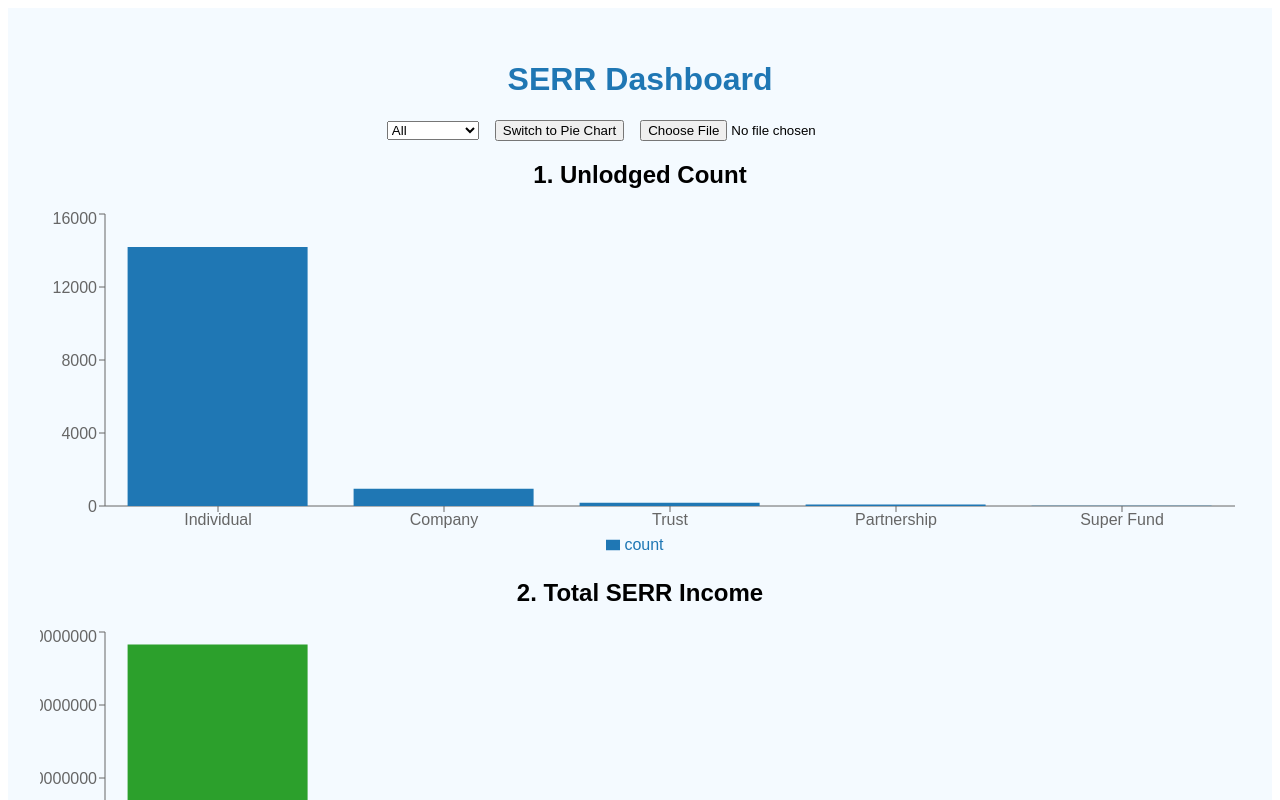
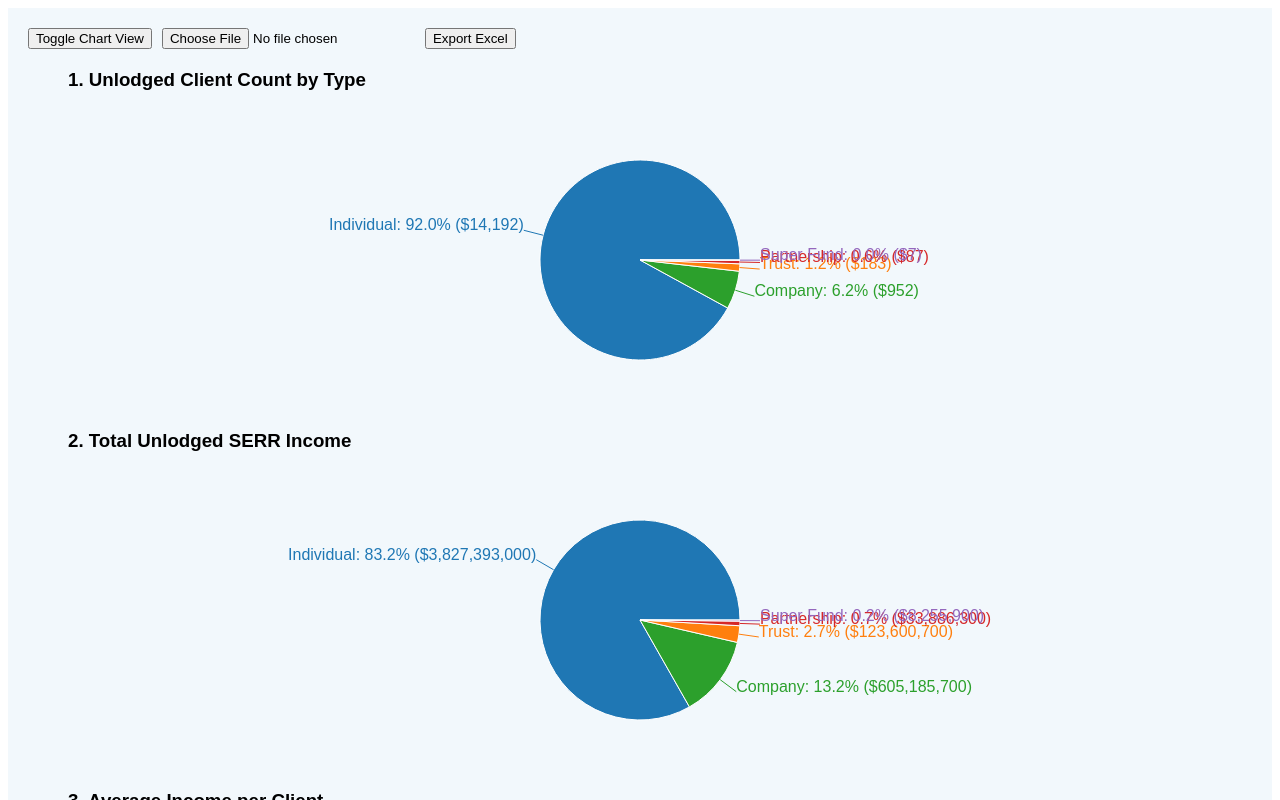
Before and after one commit to YifanZhang1234/rotation-1, a React (Create React App) app: page / in a window 1280 px wide. Shown: the top 800 px of the page. Built offline with nearby package versions, Linux system fonts and the light colour scheme.

Commit message:
🚀 serr7: rebuilt + pie switch + CSV + loading

```diff
--- a/src/Dashboard.js
+++ b/src/Dashboard.js
@@ -1,145 +1,112 @@
 
-import React, { useState, useEffect } from "react";
+import React, { useEffect, useState } from "react";
 import {
-  BarChart, Bar, XAxis, YAxis, Tooltip,
-  PieChart, Pie, Cell, Legend, ResponsiveContainer
+  PieChart, Pie, Cell, BarChart, Bar, XAxis, YAxis, Tooltip, Legend, ResponsiveContainer
 } from "recharts";
+import * as XLSX from "xlsx";
 
-const rawCounts = [
-  { type: "Individual", count: 14192 },
-  { type: "Company", count: 952 },
-  { type: "Trust", count: 183 },
-  { type: "Partnership", count: 87 },
-  { type: "Super Fund", count: 7 }
+const COLORS = ["#1f77b4", "#2ca02c", "#ff7f0e", "#d62728", "#9467bd"];
+const TYPES = ["Individual", "Company", "Trust", "Partnership", "Super Fund"];
+
+const initialData = [
+  { type: "Individual", count: 14192, total: 3827393000 },
+  { type: "Company", count: 952, total: 605185700 },
+  { type: "Trust", count: 183, total: 123600700 },
+  { type: "Partnership", count: 87, total: 33886300 },
+  { type: "Super Fund", count: 7, total: 8255900 }
 ];
 
-const rawTotals = [
-  { type: "Individual", income: 3827393000 },
-  { type: "Company", income: 605185700 },
-  { type: "Trust", income: 123600700 },
-  { type: "Partnership", income: 29481070 },
-  { type: "Super Fund", income: 577913.6 }
-];
-
-const rawAverages = [
-  { type: "Trust", average: 675413.62 },
-  { type: "Company", average: 635699.30 },
-  { type: "Partnership", average: 338862.88 },
-  { type: "Individual", average: 269686.63 },
-  { type: "Super Fund", average: 82559.09 }
-];
-
-const COLORS = ["#1f77b4", "#2ca02c", "#ff7f0e", "#d62728", "#9467bd"];
-
-export default function Dashboard() {
-  const [filter, setFilter] = useState("All");
-  const [chartType, setChartType] = useState("bar");
+const Dashboard = () => {
+  const [data, setData] = useState(initialData);
   const [loading, setLoading] = useState(true);
-  const [counts, setCounts] = useState(rawCounts);
+  const [viewType, setViewType] = useState("pie");
 
   useEffect(() => {
-    setTimeout(() => setLoading(false), 1000);
+    setTimeout(() => setLoading(false), 800); // Loading 动效
   }, []);
 
-  const filteredCounts = filter === "All" ? counts : counts.filter(d => d.type === filter);
-  const filteredTotals = filter === "All" ? rawTotals : rawTotals.filter(d => d.type === filter);
-  const filteredAverages = filter === "All" ? rawAverages : rawAverages.filter(d => d.type === filter);
-
-  const offsetMap = {
-    "Super Fund": chartIndex => chartIndex === 2 ? -60 : -15,
-    "Partnership": chartIndex => chartIndex === 2 ? -30 : -15,
-    "Trust": chartIndex => chartIndex === 2 ? -10 : 0,
-    "Company": () => 0,
-    "Individual": () => 0
+  const pieData = (key) => {
+    const total = data.reduce((sum, item) => sum + item[key], 0);
+    return data.map((item) => ({
+      name: item.type,
+      value: item[key],
+      percent: ((item[key] / total) * 100).toFixed(1),
+      raw: item[key]
+    }));
   };
 
-  const renderLabel = (entry, index, chartIndex, key) => {
-    const RADIAN = Math.PI / 180;
-    const radius = 110;
-    const cx = 200;
-    const cy = 150;
-    const angle = entry.midAngle;
-    const offset = offsetMap[entry.name]?.(chartIndex) || 0;
-    const x = cx + (radius + 30) * Math.cos(-angle * RADIAN);
-    const y = cy + (radius + 30) * Math.sin(-angle * RADIAN) + offset;
-    const value = key === "count" ? entry.count :
-                  key === "income" ? `$${entry.income.toLocaleString()}` :
-                  `$${entry.average.toLocaleString(undefined, { maximumFractionDigits: 0 })}`;
-    const percent = `${(entry.percent * 100).toFixed(1)}%`;
+  const renderLabel = (entry) =>
+    `${entry.name}: ${entry.percent}% ($${entry.raw.toLocaleString()})`;
 
-    return (
-      <text x={x} y={y} fill="#000" fontSize="12px" textAnchor="middle" dominantBaseline="central">
-        {`${entry.name}: ${percent} (${value})`}
-      </text>
-    );
+  const handleExport = () => {
+    const ws = XLSX.utils.json_to_sheet(data);
+    const wb = XLSX.utils.book_new();
+    XLSX.utils.book_append_sheet(wb, ws, "Data");
+    XLSX.writeFile(wb, "serr8_export.xlsx");
   };
 
-  const renderChart = (data, key, chartIndex) => chartType === "bar" ? (
-    <ResponsiveContainer width="100%" height={350}>
-      <BarChart data={data}>
-        <XAxis dataKey="type" />
-        <YAxis />
-        <Tooltip />
-        <Legend />
-        <Bar dataKey={key} fill={COLORS[chartIndex % COLORS.length]} />
-      </BarChart>
-    </ResponsiveContainer>
-  ) : (
-    <ResponsiveContainer width="100%" height={350}>
-      <PieChart>
-        <Pie
-          data={data}
-          dataKey={key}
-          nameKey="type"
-          cx={200}
-          cy={150}
-          outerRadius={100}
-          label={(entry, index) => renderLabel(entry, index, chartIndex, key)}
-        >
-          {data.map((_, i) => <Cell key={i} fill={COLORS[i % COLORS.length]} />)}
-        </Pie>
-        <Tooltip />
-        <Legend />
-      </PieChart>
-    </ResponsiveContainer>
+  const handleImport = (e) => {
+    const file = e.target.files[0];
+    if (!file) return;
+    const reader = new FileReader();
+    reader.onload = (evt) => {
+      const bstr = evt.target.result;
+      const wb = XLSX.read(bstr, { type: "binary" });
+      const ws = wb.Sheets[wb.SheetNames[0]];
+      const parsed = XLSX.utils.sheet_to_json(ws);
+      setData(parsed);
+    };
+    reader.readAsBinaryString(file);
+  };
+
+  const chartBlock = (title, key, chartIndex) => (
+    <div style={{ textAlign: "center", margin: "20px" }}>
+      <h3 style={{ textAlign: "left", marginLeft: 20 }}>{title}</h3>
+      <ResponsiveContainer width="100%" height={300}>
+        {viewType === "pie" ? (
+          <PieChart>
+            <Pie
+              data={pieData(key)}
+              cx="50%"
+              cy="50%"
+              label={renderLabel}
+              outerRadius={100}
+              dataKey="value"
+            >
+              {pieData(key).map((_, i) => (
+                <Cell key={i} fill={COLORS[i % COLORS.length]} />
+              ))}
+            </Pie>
+          </PieChart>
+        ) : (
+          <BarChart data={pieData(key)}>
+            <XAxis dataKey="name" />
+            <YAxis />
+            <Tooltip />
+            <Legend />
+            <Bar dataKey="value" fill="#1f77b4" />
+          </BarChart>
+        )}
+      </ResponsiveContainer>
+    </div>
   );
 
-  const handleUpload = e => {
-    const file = e.target.files[0];
-    const reader = new FileReader();
-    reader.onload = () => {
-      const lines = reader.result.split("\n").slice(1);
-      const parsed = lines.map(line => {
-        const [type, count] = line.split(",");
-        return { type, count: parseInt(count) };
-      }).filter(d => d.type);
-      setCounts(parsed);
-    };
-    if (file) reader.readAsText(file);
-  };
+  if (loading) return <div style={{ textAlign: "center", padding: 40 }}>Loading...</div>;
 
   return (
-    <div style={{ fontFamily: "sans-serif", textAlign: "center", backgroundColor: "#f4faff", minHeight: "100vh", padding: "2rem" }}>
-      {loading ? <h2 style={{ color: "#1f77b4" }}>Loading...</h2> : <>
-        <h1 style={{ color: "#1f77b4" }}>SERR Dashboard</h1>
-        <div style={{ marginBottom: "1rem" }}>
-          <select value={filter} onChange={e => setFilter(e.target.value)} style={{ marginRight: "1rem" }}>
-            <option value="All">All</option>
-            {counts.map(d => <option key={d.type}>{d.type}</option>)}
-          </select>
-          <button onClick={() => setChartType(chartType === "bar" ? "pie" : "bar")} style={{ marginRight: "1rem" }}>
-            Switch to {chartType === "bar" ? "Pie" : "Bar"} Chart
-          </button>
-          <input type="file" accept=".csv" onChange={handleUpload} />
-        </div>
-        <h2>1. Unlodged Count</h2>
-        {renderChart(filteredCounts, "count", 0)}
-        <h2>2. Total SERR Income</h2>
-        {renderChart(filteredTotals, "income", 1)}
-        <h2>3. Average Income per Client</h2>
-        {renderChart(filteredAverages, "average", 2)}
-        <footer style={{ marginTop: "3rem", color: "#1f77b4" }}>Created by Yifan Zhang, 2025</footer>
-      </>}
+    <div style={{ backgroundColor: "#f2f8fc", padding: "20px", fontFamily: "Arial" }}>
+      <div style={{ marginBottom: 20 }}>
+        <button onClick={() => setViewType(viewType === "pie" ? "bar" : "pie")}>
+          Toggle Chart View
+        </button>
+        <input type="file" accept=".xlsx, .xls" onChange={handleImport} style={{ marginLeft: 10 }} />
+        <button onClick={handleExport} style={{ marginLeft: 10 }}>Export Excel</button>
+      </div>
+      {chartBlock("1. Unlodged Client Count by Type", "count", 1)}
+      {chartBlock("2. Total Unlodged SERR Income", "total", 2)}
+      {chartBlock("3. Average Income per Client", "average", 3)}
     </div>
   );
-}
+};
+
+export default Dashboard;
--- a/src/index.js
+++ b/src/index.js
@@ -1,6 +1,6 @@
 import React from "react";
 import ReactDOM from "react-dom/client";
-import App from "./App";
+import Dashboard from "./Dashboard";
 
 const root = ReactDOM.createRoot(document.getElementById("root"));
-root.render(<App />);
+root.render(<Dashboard />);
```
Also changed, not shown: package.json (+6 -7 lines).
